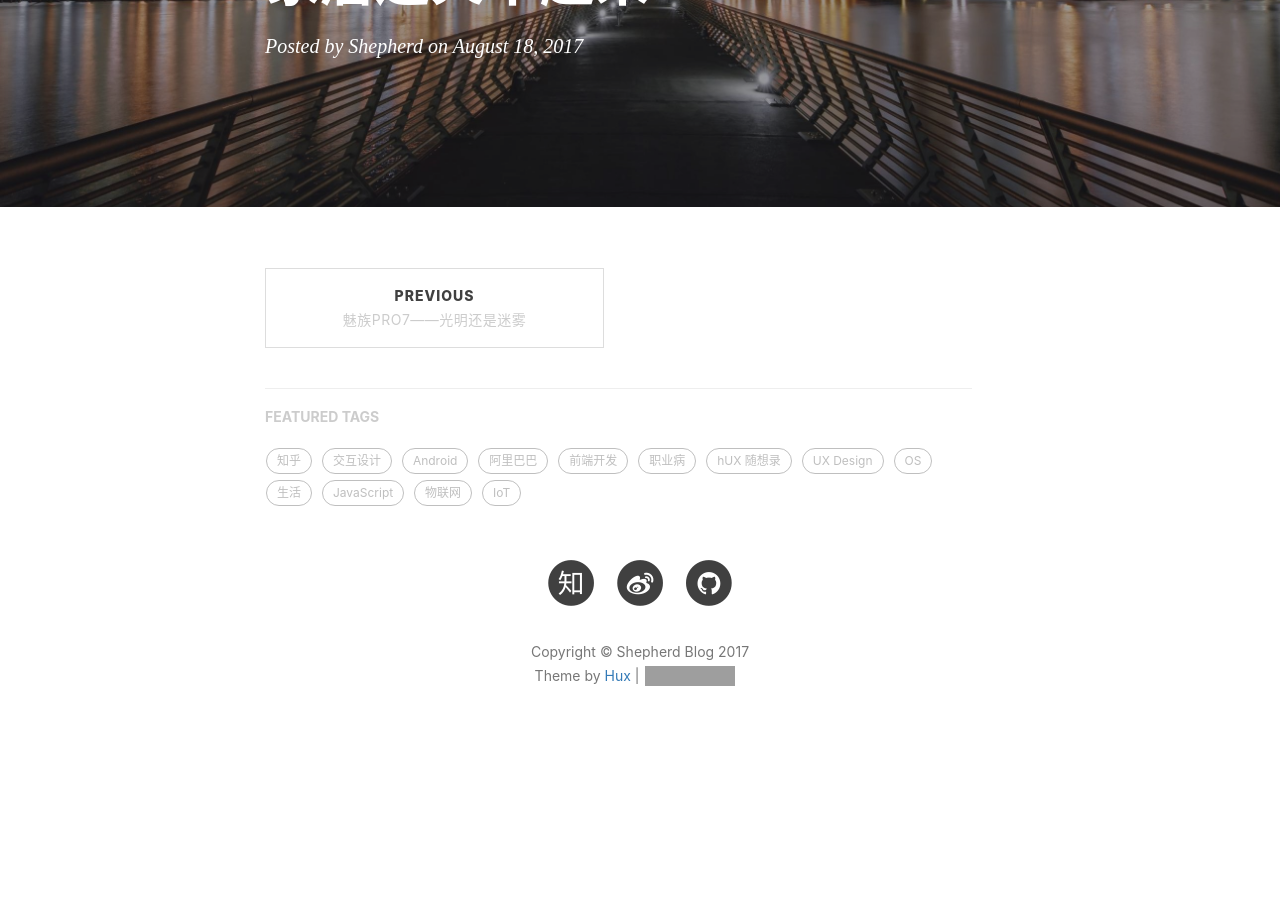
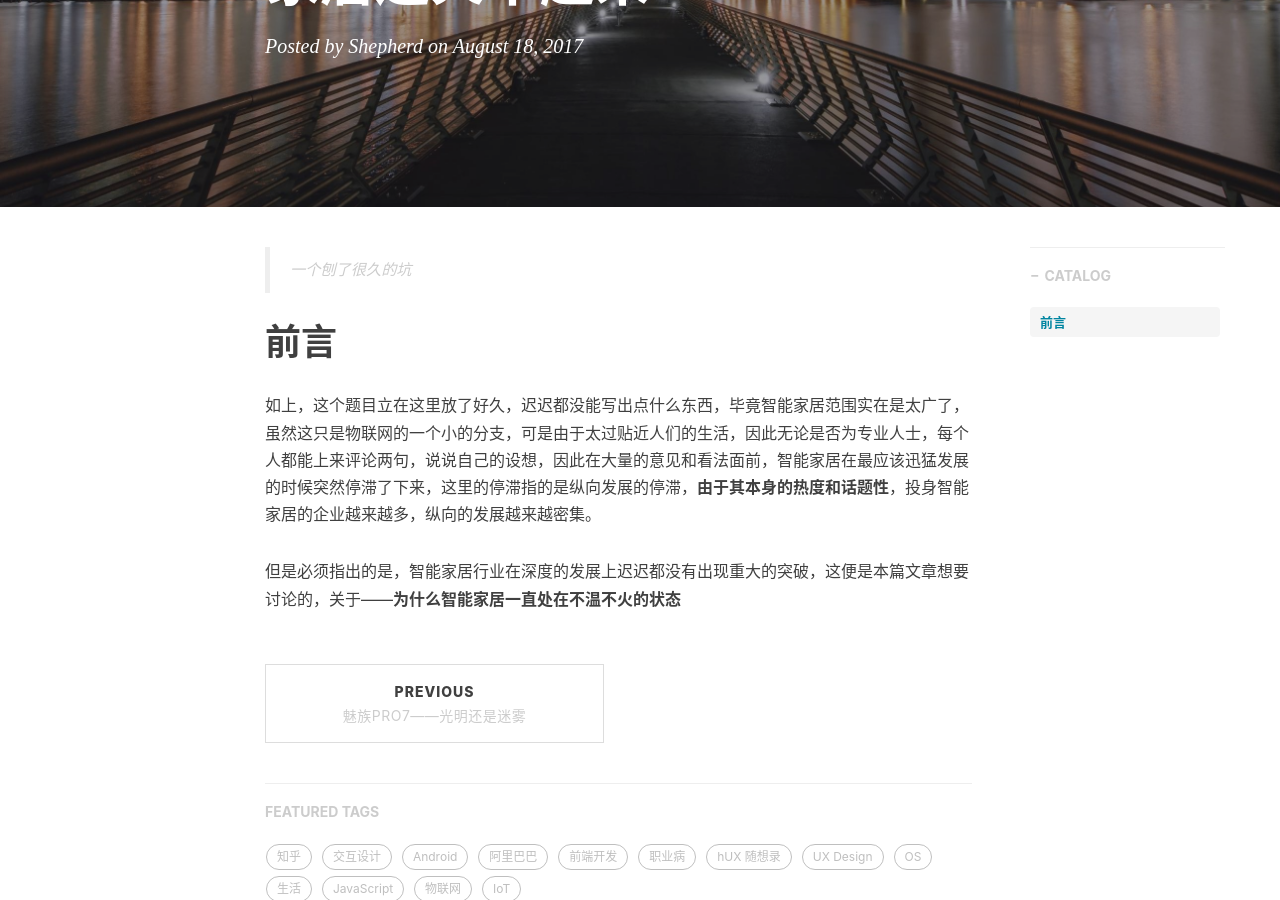
Before and after one commit to distan/distan.github.io, a Jekyll site: the page built from _posts/2017-08-18-Smart Home-2017.markdown, in a window 1280 px wide and 900 px high, scrolled down 310 px. Built offline with Jekyll 4.4.1, drawn with Linux system fonts in a browser that asks for light colours; nearby versions of some CDN libraries; comment, search, counter and statistics services are not loaded; before the commit the page ends 1090 px from its top, so only the background shows below that; grey boxes are pictures that could not be loaded.

Commit message:
distan.github.io

```diff
--- a/_posts/2017-08-18-Smart Home-2017.markdown
+++ b/_posts/2017-08-18-Smart Home-2017.markdown
@@ -6,8 +6,16 @@ date:       2017-08-18 23:51:00
 author:     "Shepherd"
 header-img: "img/post-bg-smarthome.jpg"
 header-mask: 0.3
+catalog:    true
 tags:
     - 物联网
     - IoT
     - 智能家居
 ---
+
+>一个刨了很久的坑
+
+# 前言
+   如上，这个题目立在这里放了好久，迟迟都没能写出点什么东西，毕竟智能家居范围实在是太广了，虽然这只是物联网的一个小的分支，可是由于太过贴近人们的生活，因此无论是否为专业人士，每个人都能上来评论两句，说说自己的设想，因此在大量的意见和看法面前，智能家居在最应该迅猛发展的时候突然停滞了下来，这里的停滞指的是纵向发展的停滞，**由于其本身的热度和话题性**，投身智能家居的企业越来越多，纵向的发展越来越密集。
+
+   但是必须指出的是，智能家居行业在深度的发展上迟迟都没有出现重大的突破，这便是本篇文章想要讨论的，关于——**为什么智能家居一直处在不温不火的状态**
```
